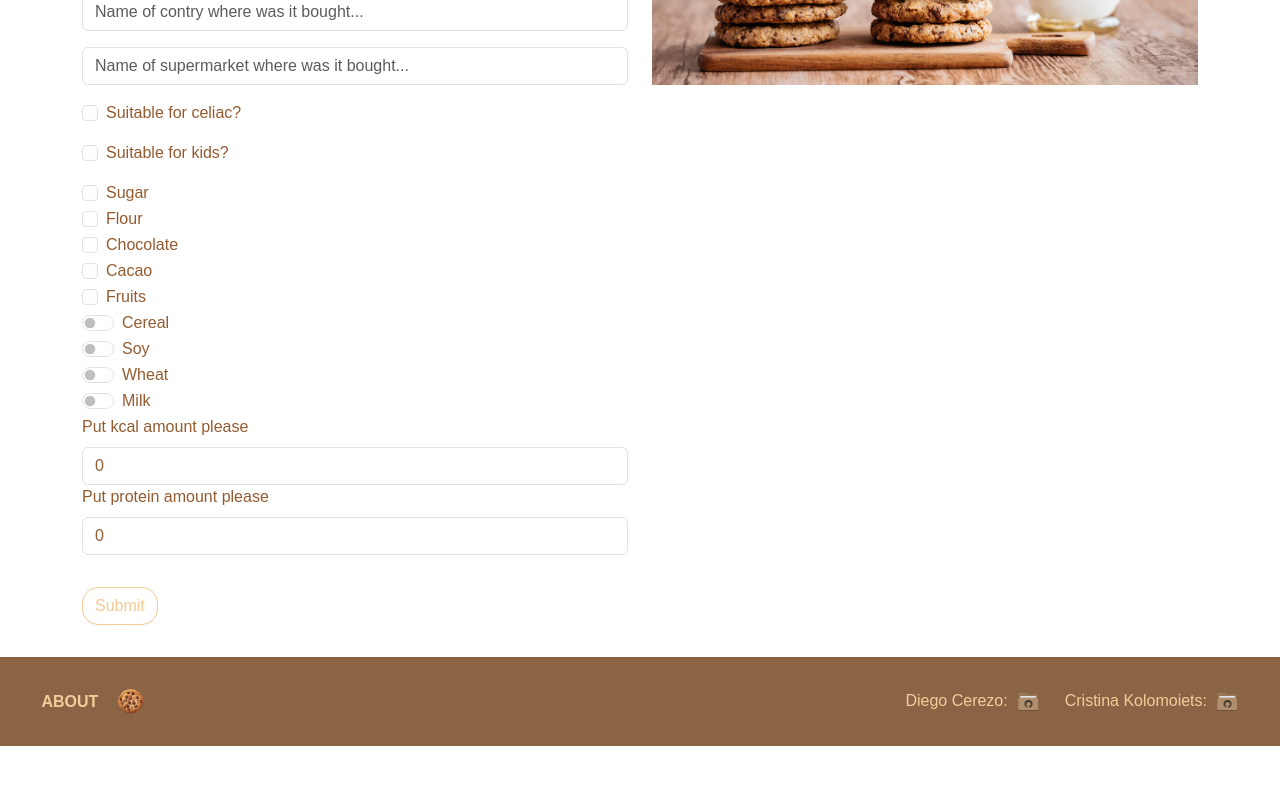
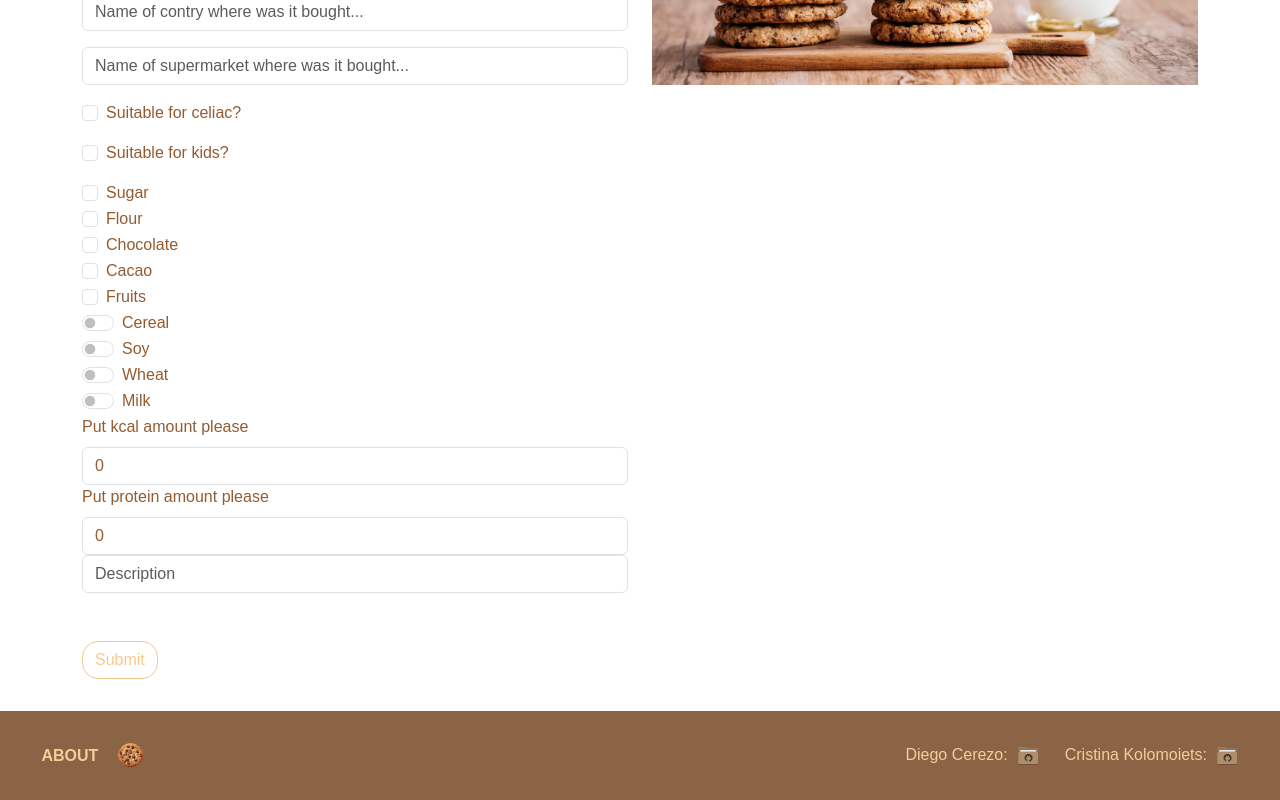
Before and after one commit to CristinaColomoiets/project_2-cookies-app-client, a React (Vite) app: page /cookie/add-cookie in a window 1280 px wide. Shown: the part 437-1237 px from the top of the page. Before the commit the page ends 1183 px from the top, so only its background shows below. Built offline with nearby package versions, Linux system fonts and the light colour scheme; a web font is replaced by a local one.

Commit message:
final version

```diff
--- a/src/components/CookiesSearch/CookiesSearch.jsx
+++ b/src/components/CookiesSearch/CookiesSearch.jsx
@@ -1,35 +1,35 @@
 import axios from 'axios'
-import {Form, Button, Card, Image, ListGroup} from 'react-bootstrap';
-import {Link, useParams} from 'react-router-dom'
-import {useState} from 'react'
+import { Form, Button, Card, Image, ListGroup } from 'react-bootstrap';
+import { Link, useParams } from 'react-router-dom'
+import { useState } from 'react'
 import './CookiesSearch.css'
 
+const API_URL = import.meta.env.VITE_API_URL
 
-const CookiesSearch = ()=>{
+const CookiesSearch = () => {
 
-    const API_URL = "http://localhost:5000"
 
     const [cookiesData, setCookiesData] = useState([])
     const [cookieQuery, setCookieQuery] = useState('')
-    const {cookieId} = useParams()
+    const { cookieId } = useParams()
 
     const [listCookiesFiltered, setListCookiesFiltered] = useState(false)
 
-    const handleFilterChange = (event)=>{
-        const {value} = event.target;
+    const handleFilterChange = (event) => {
+        const { value } = event.target;
         setCookieQuery(value)
         setListCookiesFiltered(false)
         filterCookies(value)
     }
 
-    const filterCookies = (nameQuery) =>{
+    const filterCookies = (nameQuery) => {
         axios
             .get(`${API_URL}/cookie/?name_like=${nameQuery}`)
-        .then(({data})=> setCookiesData(data))
-        .catch((error)=>console.log(error))
+            .then(({ data }) => setCookiesData(data))
+            .catch((error) => console.log(error))
     }
 
-    const handleSelectCookie = (boolean)=>{
+    const handleSelectCookie = (boolean) => {
         setListCookiesFiltered(boolean)
         setCookieQuery('')
         setCookiesData([])
@@ -43,19 +43,19 @@ const CookiesSearch = ()=>{
                     placeholder="search.."
                     className="input-search"
                     aria-label="Search"
-                    onChange = {handleFilterChange}
+                    onChange={handleFilterChange}
                     value={cookieQuery}
                 />
             </Form>
             {
                 !listCookiesFiltered ?
-                <ListGroup className='bg-list-group' style={{position: 'absolute', zIndex: 10}}>
+                    <ListGroup className='bg-list-group' style={{ position: 'absolute', zIndex: 10 }}>
                         {
-                        cookiesData.map((elm, index)=>{
-                            return(
-                                <ListGroup.Item key={index} className='mini-card-cookie' onClick={()=>handleSelectCookie(true)}>
+                            cookiesData.map((elm, index) => {
+                                return (
+                                    <ListGroup.Item key={index} className='mini-card-cookie' onClick={() => handleSelectCookie(true)}>
                                         <Link className='link' to={`/cookie/${elm.id}`}>
-                                        <Image className='mini-img-cookie-search' src={elm.imageUrl}/>
+                                            <Image className='mini-img-cookie-search' src={elm.imageUrl} />
                                             <p className='txt-mini-card'>{elm.name}</p>
                                         </Link>
                                     </ListGroup.Item>
--- a/src/components/Navbar/Navbar.jsx
+++ b/src/components/Navbar/Navbar.jsx
@@ -36,7 +36,7 @@ const Navigation = () => {
                         <Nav.Link className="txt-navbar" href="#link" as='span'>All Reviews</Nav.Link>
                     </Link>
 
-                    <Nav.Link className="txt-navbar" href="#link">Cookies Community</Nav.Link>
+                    {/* <Nav.Link className="txt-navbar" href="#link">Cookies Community</Nav.Link> */}
                 </Nav>
             </Navbar.Collapse>
             <CookiesSearch />
--- a/src/components/NewCookieForm/NewCookieForm.jsx
+++ b/src/components/NewCookieForm/NewCookieForm.jsx
@@ -1,4 +1,4 @@
-import { Button, Form } from 'react-bootstrap';
+import { Button, Form, FloatingLabel } from 'react-bootstrap';
 import { useState } from 'react';
 import { useNavigate } from "react-router-dom";
 import axios from 'axios';
@@ -200,6 +200,22 @@ const NewCookieForm = () => {
                     <Form.Control name='protein' type="number" value={nutrientsData.protein} onChange={handleNutrientsChange} />
                 </Form.Group>
 
+                <FloatingLabel>
+                    <Form.Group className="mb-3" controlId="description">
+                        <Form.Control
+                            className='input-edit'
+                            name='description'
+                            placeholder="Description"
+                            type='text'
+                            value={cookieData.description}
+                            onChange={handleInputChange}
+                        />
+                    </Form.Group>
+                </FloatingLabel>
+
+
+
+
                 <Button className='btn-submit' type="submit">Submit</Button>
             </Form>
         </div>
--- a/src/pages/AboutPage/AboutPage.jsx
+++ b/src/pages/AboutPage/AboutPage.jsx
@@ -4,25 +4,25 @@ import imgCris from '../../assets/cris-img-about.jpg'
 import imgDiego from '../../assets/diego-img-about.png'
 
 
-const AboutPage = () =>{
-    return(
+const AboutPage = () => {
+    return (
         <Container className="container-about">
             <h1>Hey there, we are Diego and Cristina's team!</h1>
             <Row>
-                <Col md={{span: 4}}>
+                <Col md={{ span: 4 }}>
                     <img className="img-team" src={imgCris} alt="image Developer Cristina" />
                 </Col>
-                <Col md={{span: 4}}>
+                <Col md={{ span: 4 }}>
                     <p>We are two Frontend Developers who carried out a second project at Ironhack.
-                       This project is made in React, with technologies such as react bootstrap and Git.
-                       We practice what we have learned and apply in this project using React components, connecting them and building our first website made in React.
+                        This project is made in React, with technologies such as react bootstrap and Git.
+                        We practice what we have learned and apply in this project using React components, connecting them and building our first website made in React.
                     </p>
-                    <p>We love cookies, they were our emotional support throughout the Bootecamps =))).
+                    <p>We love cookies, they were our emotional support throughout the Bootcamps =))).
                         That's why we were clear about the theme of our project..
                         So we invite you to enjoy with us.
                     </p>
                 </Col>
-                <Col md={{span: 4}}>
+                <Col md={{ span: 4 }}>
                     <img className="img-team" src={imgDiego} alt="image Developer Diego" />
                 </Col>
             </Row>
--- a/src/pages/CookiesEditPage/CookiesEdit.jsx
+++ b/src/pages/CookiesEditPage/CookiesEdit.jsx
@@ -101,7 +101,7 @@ const CookiesEditPage = () => {
         <div>
             <Container className='container-edit-form'>
                 <Row className='form-edit-row'>
-                    <Col md={{span: 6}}>
+                    <Col md={{ span: 6 }}>
                         <Form onSubmit={handleFormSubmit}>
                             <Form.Group className="mb-3" controlId="imageUrl">
                                 <Form.Control
@@ -214,6 +214,19 @@ const CookiesEditPage = () => {
                                 <Form.Control name='protein' type="number" value={nutrientsData.protein} onChange={handleNutrientsChange} />
                             </Form.Group>
 
+                            <FloatingLabel>
+                                <Form.Group className="mb-3" controlId="description">
+                                    <Form.Control
+                                        className='input-edit'
+                                        name='description'
+                                        placeholder="Description"
+                                        type='text'
+                                        value={cookieData.description}
+                                        onChange={handleInputChange}
+                                    />
+                                </Form.Group>
+                            </FloatingLabel>
+
                             <Button className='btn-submit' type="submit">Submit</Button>
                         </Form>
                     </Col>
```
Lines whose indentation alone changed are shown as unchanged.
